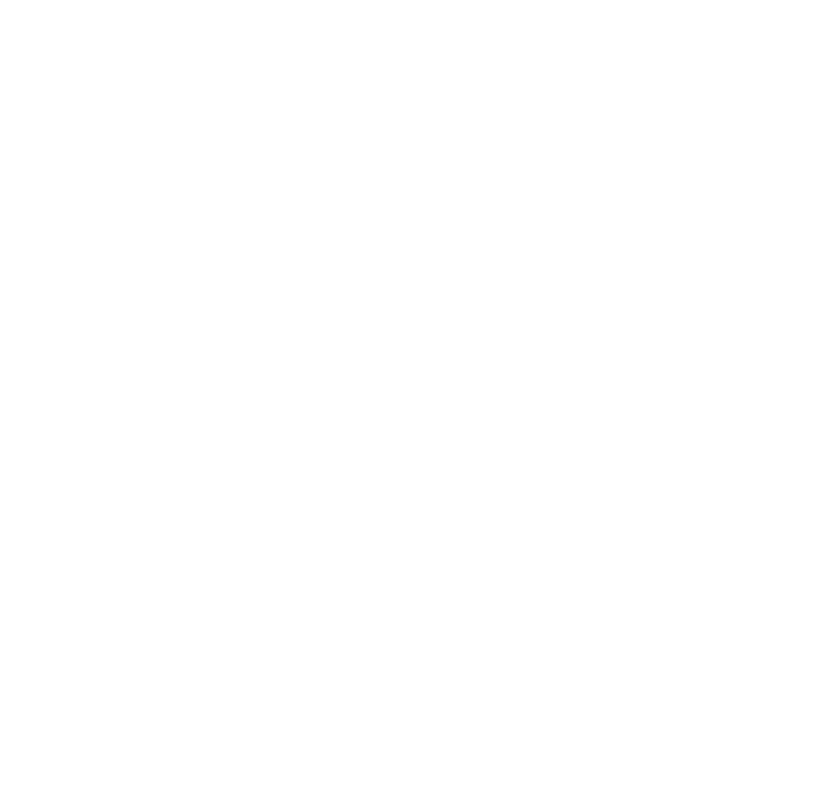
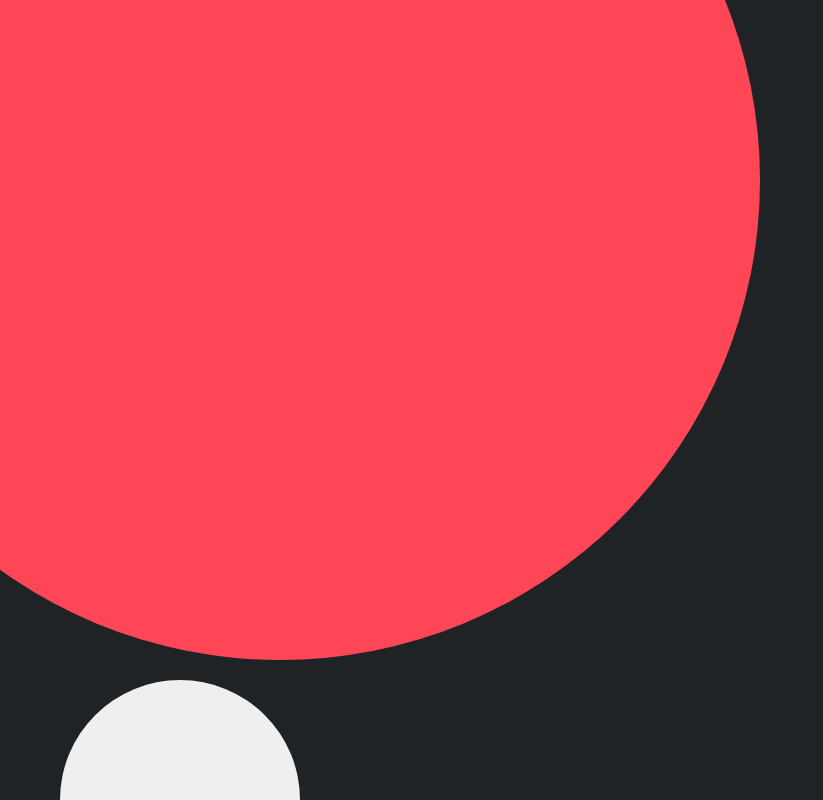
Before and after one commit to 0Ieg/Valorant, a React (Create React App) app: page / in a window 1280 px wide. Shown: the whole page, without its empty margins (0-823 px from the left). Built offline with nearby package versions, Linux system fonts and the light colour scheme.

Commit message:
Начало создания фона макета

```diff
--- a/src/UI/App.css
+++ b/src/UI/App.css
@@ -0,0 +1,12 @@
+*, *::before, *::after{
+  box-sizing: border-box;
+  padding: 0;
+  margin: 0;
+  overflow: hidden;
+}
+
+:root{
+  --color-black: #1F2326;
+  --color-gray: #EFEFEF;
+  --color-red: #FF4656;
+}
--- a/src/UI/App.tsx
+++ b/src/UI/App.tsx
@@ -1,10 +1,48 @@
 import { FC } from 'react';
+import { useDispatch, useSelector, connect} from 'react-redux';
 import './App.css';
-import { useDispatch, useSelector, connect} from 'react-redux';
+import { styled } from 'styled-components';
 
+const AppStyled = styled.div`
+height: 100dvh;
+background-color: var(--color-black);
+position: relative;
+z-index: 1;
+.balls{
+  .ball{
+    position: absolute;
+    z-index: 2;
+    border-radius: 50%;
+  }
+  .ball-1{
+    width: 960px;
+    height: 960px;
+    top: -300px;
+    left: -200px;
+    background-color: var(--color-red);
+  }
+  .ball-2{
+    width: 240px;
+    height: 240px;
+    left: 60px;
+    bottom: -120px;
+    background-color: var(--color-gray);
+  }
+}
+`
 export const App:FC =()=>{
   return (
-    <div className="App">
-    </div>
+    <AppStyled>
+      <ul className="balls">
+        <li className="ball ball-1"></li>
+        <li className="ball ball-2"></li>
+        <li className="ball ball-3"></li>
+        <li className="ball ball-4"></li>
+        <li className="ball ball-5"></li>
+        <li className="ball ball-6"></li>
+        <li className="ball ball-7"></li>
+        <li className="ball ball-8"></li>
+      </ul>
+    </AppStyled>
   );
 }
```
